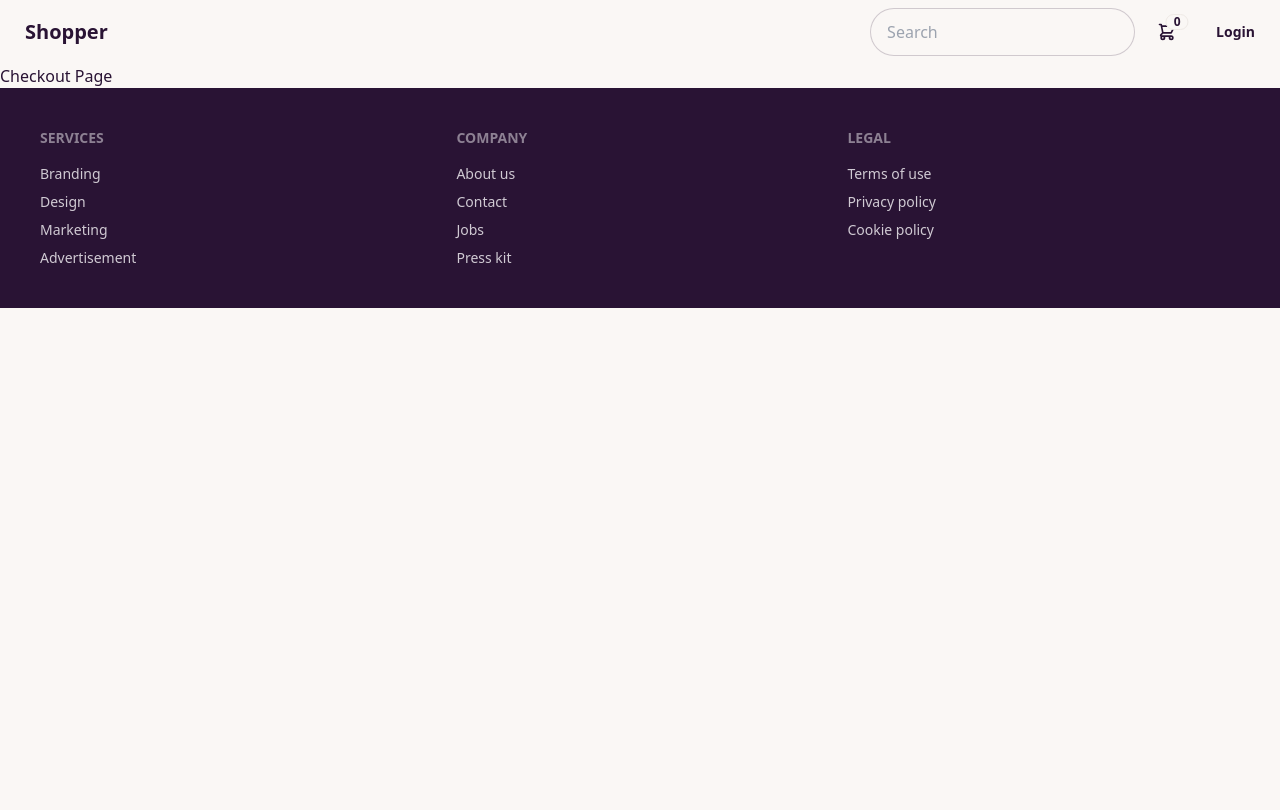
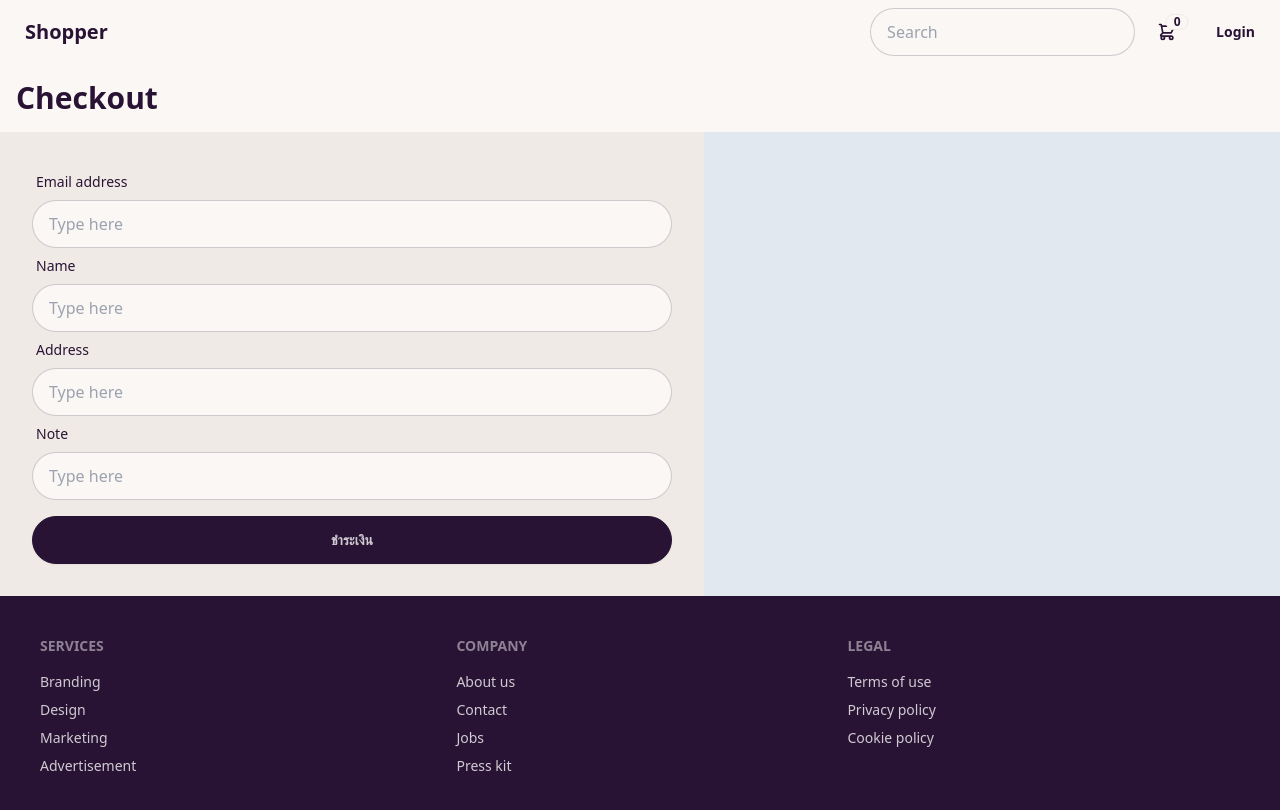
Before and after one commit to Jair9und/easy-commerce, a Vue app: page /checkout in a window 1280 px wide. Shown: the top 810 px of the page. Built offline with nearby package versions, Linux system fonts and the light colour scheme.

Commit message:
checkout style

```diff
--- a/src/views/user/CartView.vue
+++ b/src/views/user/CartView.vue
@@ -1,4 +1,5 @@
 <script setup>
+import { RouterLink } from 'vue-router';
 import UserLayout from '@/layouts/UserLayout.vue'
 import Close from '@/components/icons/Close.vue'
 import { useCartStore } from '@/stores/user/cart';
@@ -68,6 +69,9 @@ const changeQuantity = (event, index) => {
                         <div>ราคารวมทั้งหมด</div>
                         <div>{{cartStore.summaryPrice}}</div>
                     </div>
+                    <RouterLink :to="{name: 'checkout'}" class="btn btn-neutral w-full mt-4">
+                        ชำระเงิน
+                    </RouterLink>
                 </div>
             </div>
         </div>
--- a/src/views/user/CheckoutView.vue
+++ b/src/views/user/CheckoutView.vue
@@ -1,9 +1,73 @@
 <script setup>
+import { reactive } from 'vue';
+import { RouterLink } from 'vue-router';
+
 import UserLayout from '@/layouts/UserLayout.vue'
+
+import { useCartStore } from '@/stores/user/cart';
+
+const FormData = [
+    {
+        name: 'Email address',
+        field: 'email'
+    },
+    {
+        name:'Name',
+        field: 'name'
+    },
+    {
+        name:'Address',
+        field: 'address'
+    },
+    {
+        name:'Note',
+        field: 'note'
+    }
+]
+
+const cartStore = useCartStore();
+
+const userFormData = reactive({
+    email: '',
+    name: '',
+    address: '',
+    note: ''
+})
+
+const payment = () => {
+    console.log(userFormData)
+}
 </script>
 
 <template>
     <UserLayout>
-        Checkout Page
+        <h1 class="text-3xl font-bold m-4">Checkout</h1>
+        <div class="flex">
+            <section class="flex-auto w-64 bg-base-200 p-8">
+                <div v-for="form in FormData" class="form-control w-full">
+                    <div class="label">
+                        <span class="label-text">{{ form.name }}</span>
+                    </div>
+                    <input v-model="userFormData[form.field]" type="text" placeholder="Type here" class="input input-bordered w-full" />
+                </div>
+                <button @click="payment" class="btn btn-neutral w-full mt-4">ชำระเงิน</button>
+            </section>
+            <section class="flex-auto w-32 bg-slate-200">
+                <div v-for="item in cartStore.items" class="flex bg-white m-8 py-4">
+                    <div class="flex-1">
+                        <img class="w-full p-8" :src="item.imageUrl">
+                    </div>
+                    <div class="flex-1">
+                        <div class="flex flex-col justify-between h-full">
+                            <div>
+                                <div><b>{{ item.name }}</b></div>
+                                <div>จำนวน {{ item.quantity }}</div>
+                            </div>
+                            <RouterLink :to="{name:'cart'}">Edit</RouterLink>
+                        </div>
+                    </div>
+                </div>
+            </section>
+        </div>
     </UserLayout>
 </template>
```
